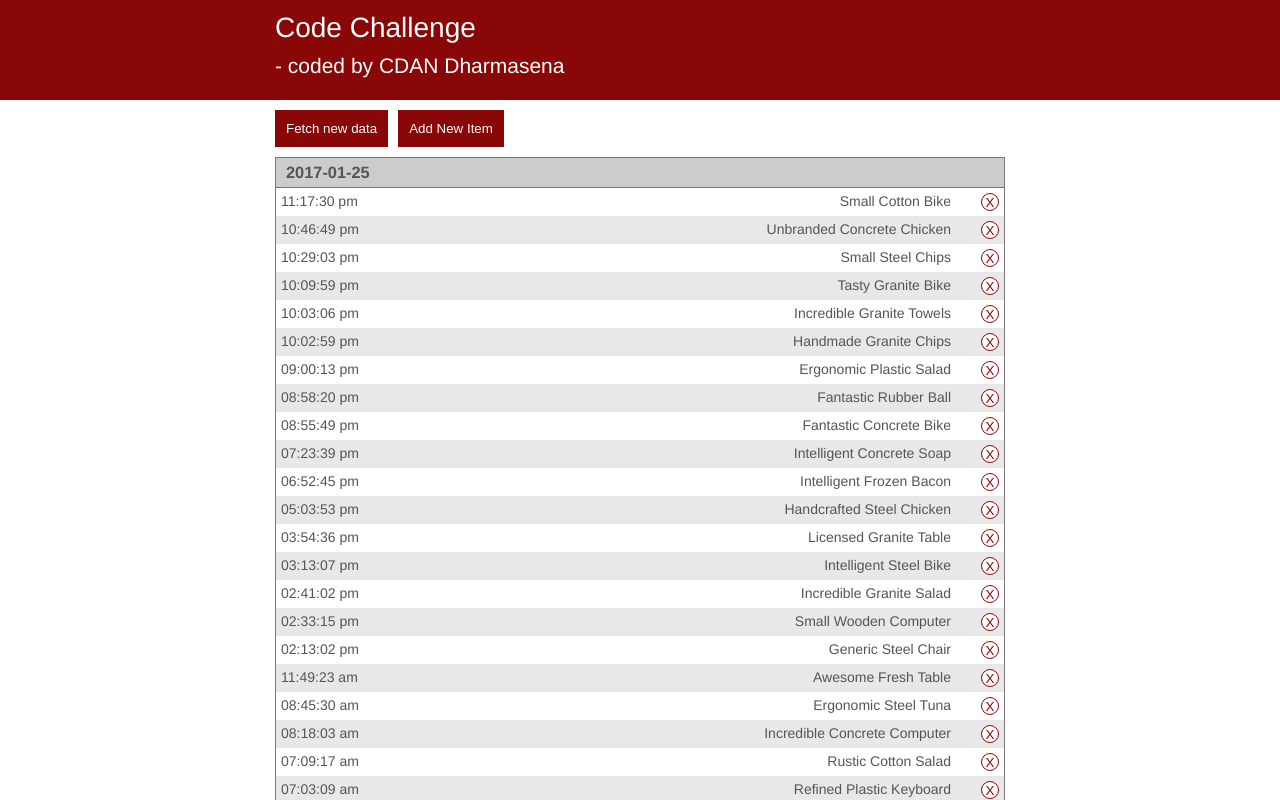
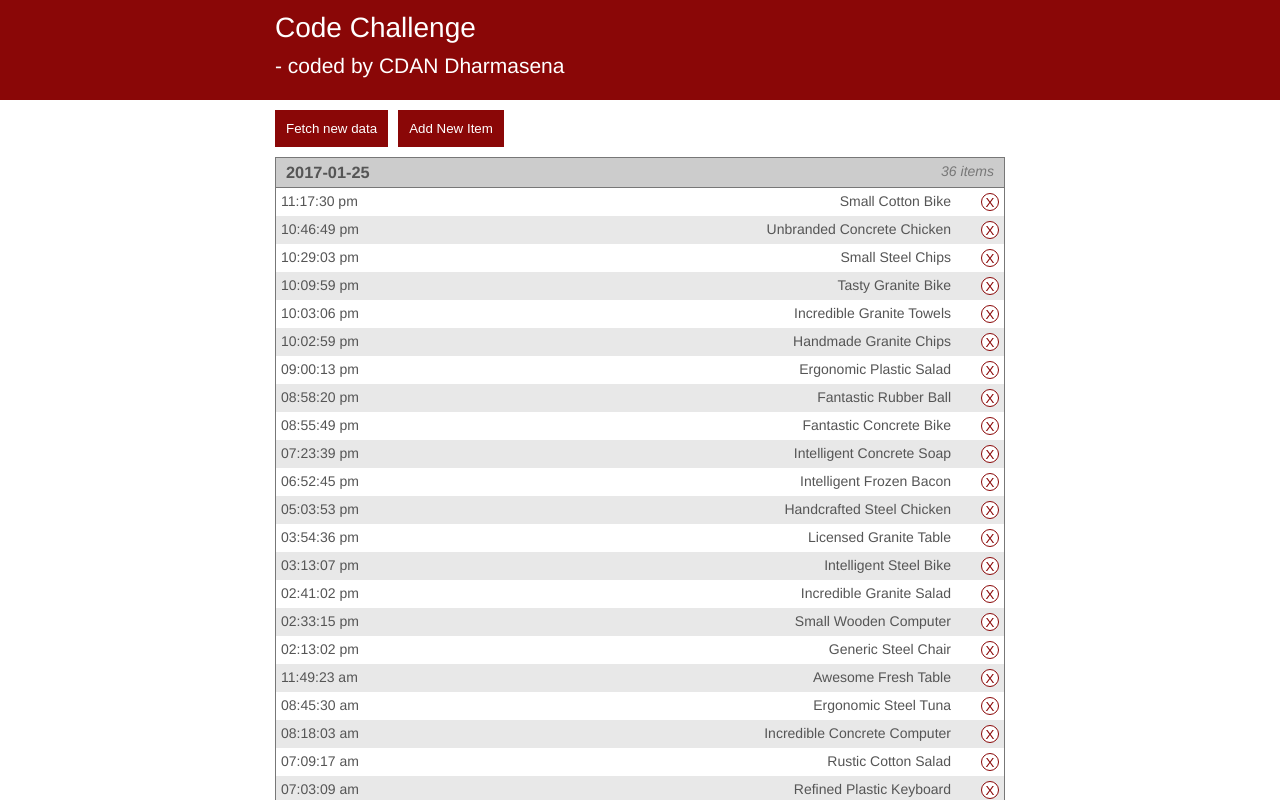
Before and after one commit to nushydude/coding-challenge-mktplaceventures, a React app: page / in a window 1280 px wide. Built offline with nearby package versions, Linux system fonts and the light colour scheme.

Commit message:
Some UI touches like Raect-Flip-Move

```diff
--- a/package.json
+++ b/package.json
@@ -15,6 +15,7 @@
     "prop-types": "^15.5.10",
     "react": "^15.5.4",
     "react-dom": "^15.5.4",
+    "react-flip-move": "^2.9.13",
     "react-redux": "^5.0.5",
     "redux": "^3.6.0",
     "shortid": "^2.2.8"
--- a/src/components/item_category.jsx
+++ b/src/components/item_category.jsx
@@ -1,19 +1,26 @@
 import React from 'react';
 import PropTypes from 'prop-types';
+import FlipMove from 'react-flip-move';
 
 import Item from './item';
 
 const ItemCategory = props => (
   <div className="category">
-    <h3 className="category__header">{props.title}</h3>
+    <div className="category__header">
+      <h3>{props.title}</h3>
+      <p className="category__stats">{props.items.length} items</p>
+    </div>
     <div className="category__body">
+      <FlipMove maintainContainerHeight>
         {props.items.map(item => (
+          <div className="item-wrapper" key={item.id}>
             <Item
-          key={item.id}
               item={item}
               funcRemoveItem={props.funcRemoveItem}
             />
+          </div>
         ))}
+      </FlipMove>
     </div>
   </div>
 );
--- a/src/components/items_list.jsx
+++ b/src/components/items_list.jsx
@@ -51,12 +51,14 @@ class ItemsList extends Component {
   render() {
     return (
       <div>
+        <div>
           <button className="button button--m-right" onClick={() => this.props.actionFetchData()}>
             Fetch new data
           </button>
           <button className="button" onClick={() => this.props.actionAddItem()}>
             Add New Item
           </button>
+        </div>
         {this.renderItems()}
       </div>
     );
--- a/src/styles/components/_category.scss
+++ b/src/styles/components/_category.scss
@@ -8,8 +8,23 @@
 .category__header {
   background: $light-grey;
   border-bottom: 1px solid $dark-grey;
+  display: flex;
+  justify-content: space-between;
   padding: ($space / 2) $space;
+
+  & p {
+    margin-bottom: 0;
+  }
+
+  & h3 {
+    margin-bottom: 0;
+  }
 }
 
 .category__body {
 }
+
+.category__stats {
+  color: $dark-grey;
+  font-style: italic;
+}
--- /dev/null
+++ b/src/styles/components/_item-wrapper.scss
@@ -0,0 +1,10 @@
+/* Need this because FlipMove needs to wrap a
+   stateless class based component in a div or
+   something for it to work. This breaks
+   .item:nth-child(even) {...} */
+
+.item-wrapper {
+  &:nth-child(even) {
+    background: $very-light-grey;
+  }
+}
--- a/src/styles/components/_item.scss
+++ b/src/styles/components/_item.scss
@@ -2,10 +2,6 @@
   display: flex;
   justify-content: space-between;
   padding: $space / 2;
-
-  &:nth-child(even) {
-    background: $very-light-grey;
-  }
 }
 
 .item__contents {
--- a/src/styles/main.scss
+++ b/src/styles/main.scss
@@ -6,3 +6,4 @@
 @import './components/page-container';
 @import './components/category';
 @import './components/item';
+@import './components/item-wrapper';
```
Lines whose indentation alone changed are shown as unchanged.
